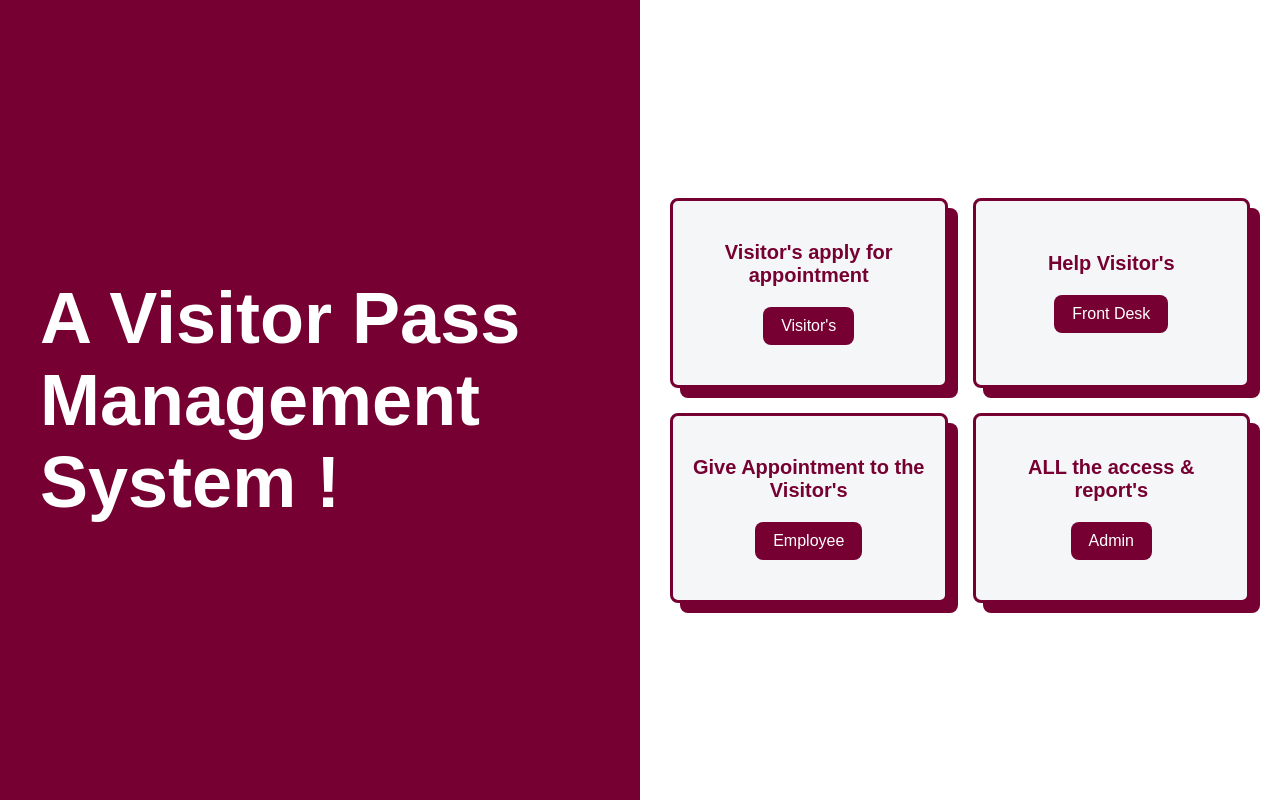
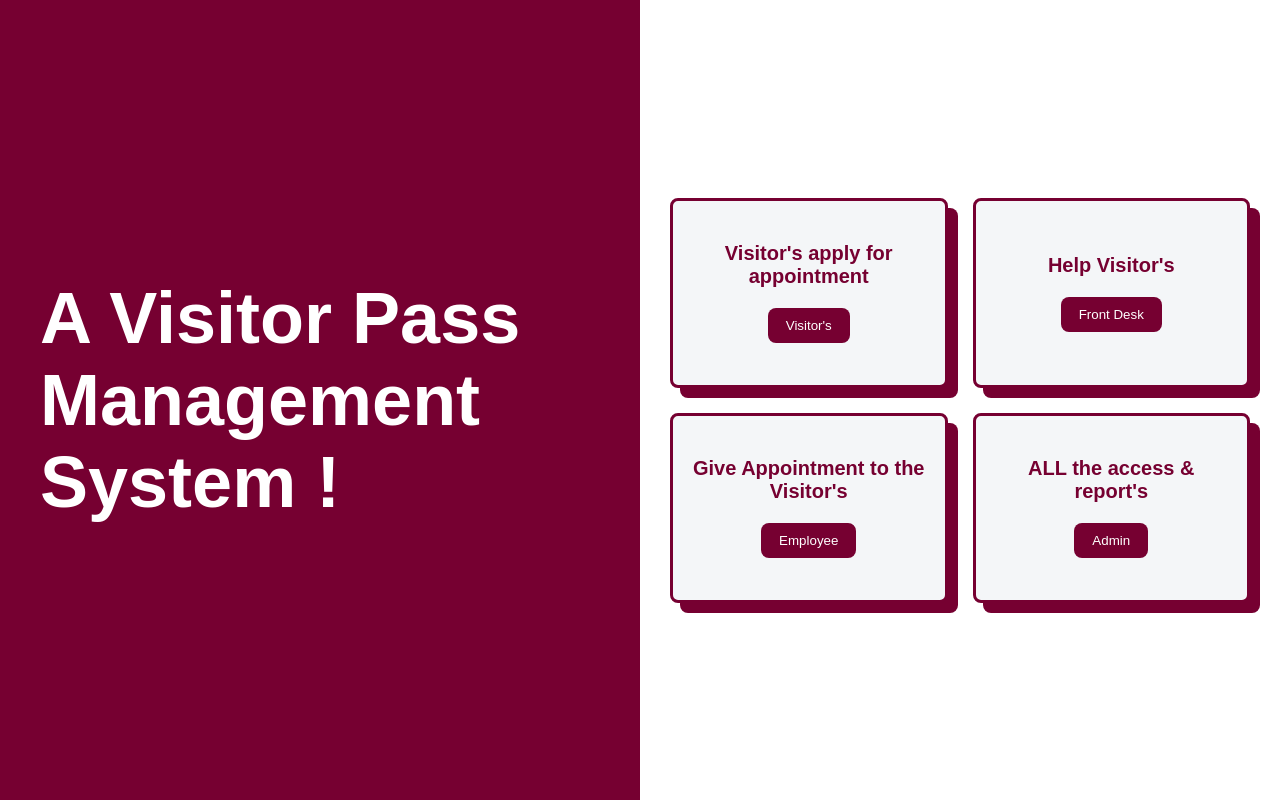
Before and after one commit to SumanKarmakar467/Assignment-9, a React (Vite) app in the folder Fronted/: page / in a window 1280 px wide. Built offline with nearby package versions, Linux system fonts and the light colour scheme; no server answers.

Commit message:
Update index.css
add

```diff
--- a/Fronted/src/index.css
+++ b/Fronted/src/index.css
@@ -23,7 +23,7 @@ body {
 
 button,
 input {
-  font: inherit;
+  font: inheit;
 }
 
 /* Home Page */
```
